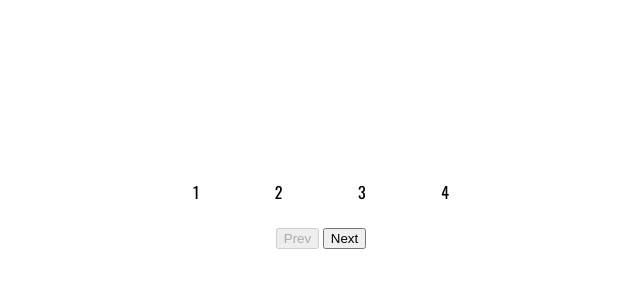
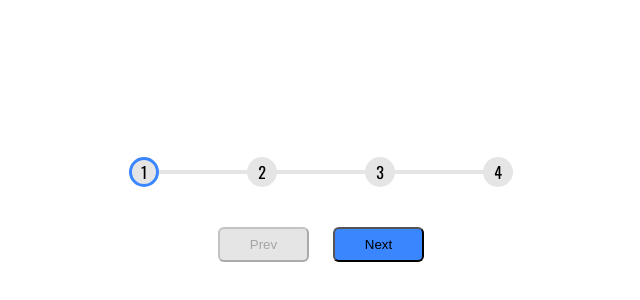
Before and after one commit to Pascha-404/Progress-Steps-2, a plain HTML site: page index.html in a window 1280 px wide. Shown: the part 186-486 px from the top of the page, without its empty margins (319-959 px from the left). Drawn offline with nearby package versions, Linux system fonts and the light colour scheme.

Commit message:
finished styling

```diff
--- a/index.html
+++ b/index.html
@@ -15,7 +15,7 @@
     <div class="container">
         <div class="progress-container">
             <div class="progress" id="progress"></div>
-            <div class="circle">1</div>
+            <div class="circle active">1</div>
             <div class="circle">2</div>
             <div class="circle">3</div>
             <div class="circle">4</div>
--- a/style.css
+++ b/style.css
@@ -4,6 +4,11 @@
 box-sizing: border-box;
 /* border: 1px solid black; */
 
+}
+
+:root {
+    --fill-background-full: #3a86ff;
+    --fill-background-empty: #e5e5e5;
 }
 
 body {
@@ -13,24 +18,75 @@ body {
     align-items: center;
     justify-content: center;
     margin: 0;
-    overflow: hidden
+    overflow: hidden;
 }
 
 .container {
     text-align: center;
 }
 
+.progress-container::before{
+    content: '';
+    position: absolute;
+    height: 4px;
+    background-color: var(--fill-background-empty);
+    width: 100%;
+    z-index: -1;
+    top: 50%;
+    transform:translateY(-50%);
+    left: 0;
+    }
 
 .progress-container{
     position: relative;
     display: flex;
     align-items: center;
     justify-content: space-between;
-    margin-bottom: 20px;
-    width: 20vw;
+    margin-bottom: 30px;
+    width: 30vw;
 }
 
 .progress{
 position: absolute;
 height: 4px;
+background-color: var(--fill-background-full);
+width: 0%;
+z-index: -1;
+top: 50%;
+transform:translateY(-50%);
+left: 0;
+transition: width .5s ease;
 }
+
+.circle{
+    display: flex;
+    align-items: center;
+    justify-content: center;
+    width: 30px;
+    height: 30px;
+    background-color: var(--fill-background-empty);
+    border-radius: 50%;
+}
+
+.circle.active{
+    border: 3px solid var(--fill-background-full)
+}
+
+.btn {
+    background-color: var(--fill-background-full);
+    padding: 8px 30px;
+    margin: 10px;
+    border-radius: 6px;
+}
+
+.btn:disabled{
+    background-color: var(--fill-background-empty);
+}
+
+.btn:active{
+    transform: scale(0.98);
+}
+
+.btn:focus{
+    outline: none;
+}
```
